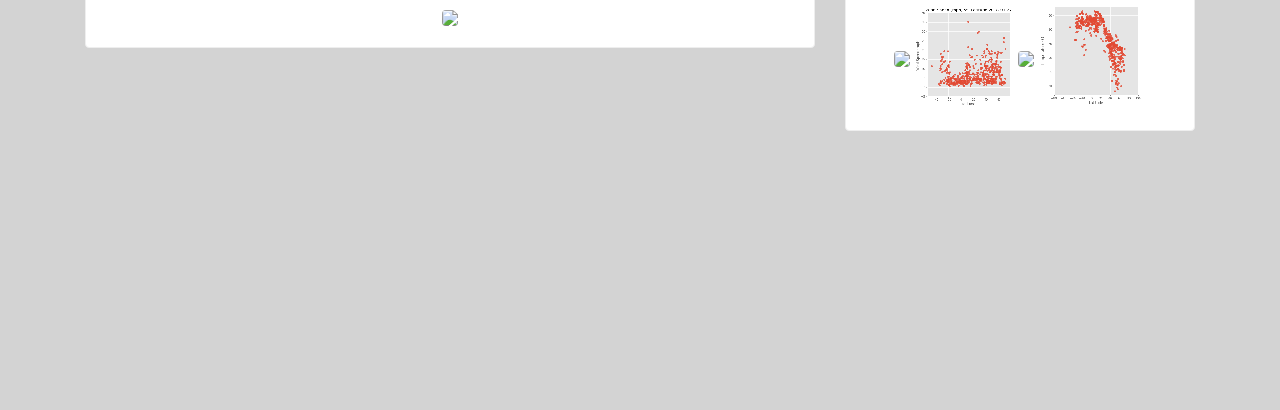
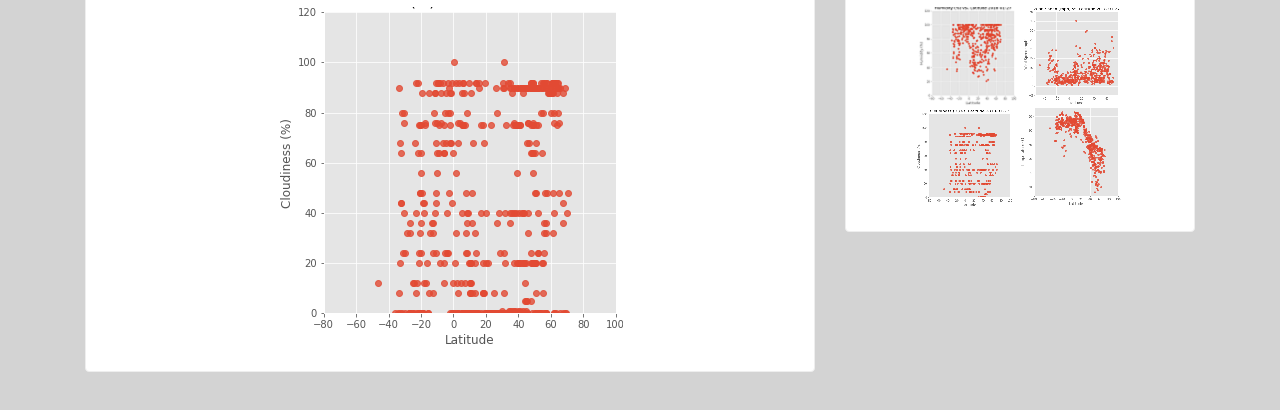
Before and after one commit to banspaugh/banspaugh.gethub.io, a website: page cloudiness.html in a window 1280 px wide. Shown: the part 194-604 px from the top of the page. Drawn offline with nearby package versions, Linux system fonts and the light colour scheme.

Commit message:
Update cloudiness.html

```diff
--- a/cloudiness.html
+++ b/cloudiness.html
@@ -75,7 +75,7 @@
                 <div class="card-body">
                 <div class="text-center">
                   <h1 class="card-title">Latitude vs Cloudiness</h1>
-                  <img class="rounded float-center" src="Instructions\images\Cloudiness (%) vs. Latitude.png">
+                  <img class="rounded float-center" src="Instructions\images\Cloudiness vs. Latitude.png">
                 </div>
                   <p class="card-text">
                   </p>
@@ -89,13 +89,13 @@
                             <div class="center-block">
                         <h1 class="card-title">Visualizations</h1>
                         <a href="humidity.html">
-                        <img class="rounded" src=".\Instructions\images\Humidity (%) vs. Latitude(sm).png">
+                        <img class="rounded" src=".\Instructions\images\Humidity vs. Latitude(sm).png">
                         </a>
                         <a href="wind.html">
                         <img class="rounded" src=".\Instructions\images\Wind Speed (mph) vs Latitude(sm).png">
                         </a>
                         <a href="cloudiness.html">
-                        <img class="rounded" src=".\Instructions\images\Cloudiness (%) vs. Latitude(sm).png">
+                        <img class="rounded" src=".\Instructions\images\Cloudiness vs. Latitude(sm).png">
                         </a>
                         <a href="Temperature.html">
                         <img class="rounded" src=".\Instructions\images\Temperature (F) vs. Latitude(sm).png">
```
